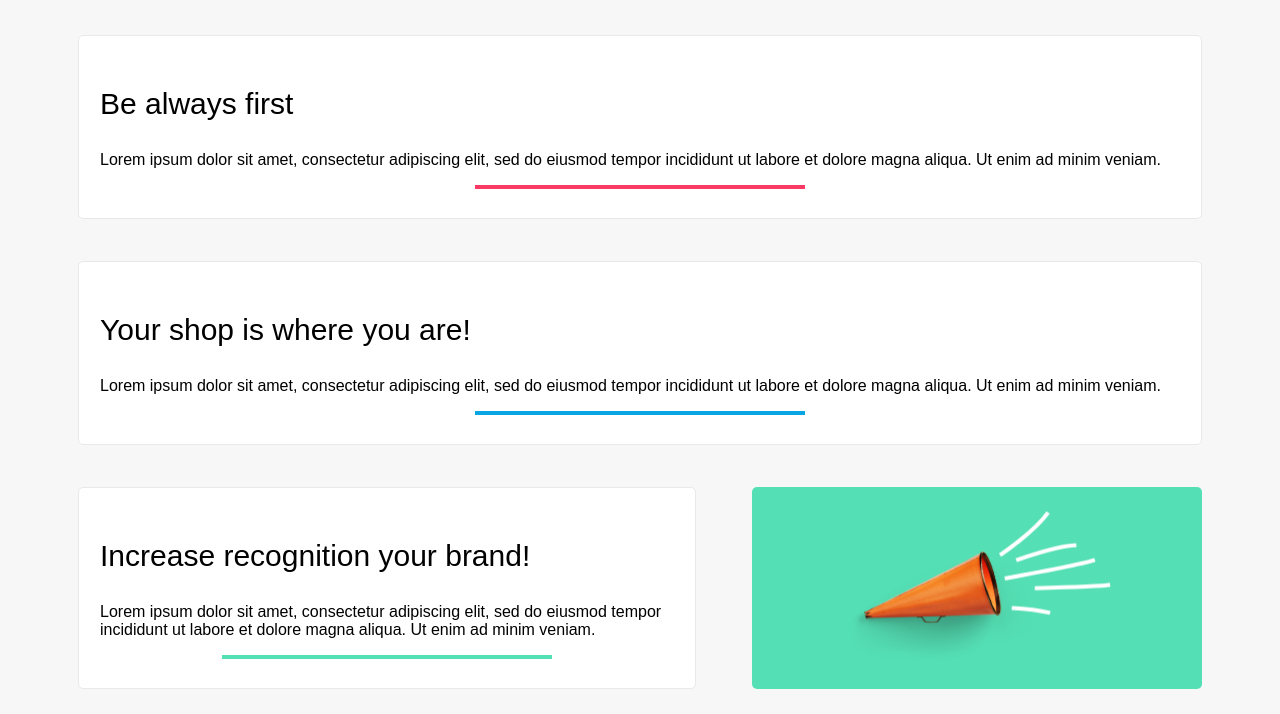
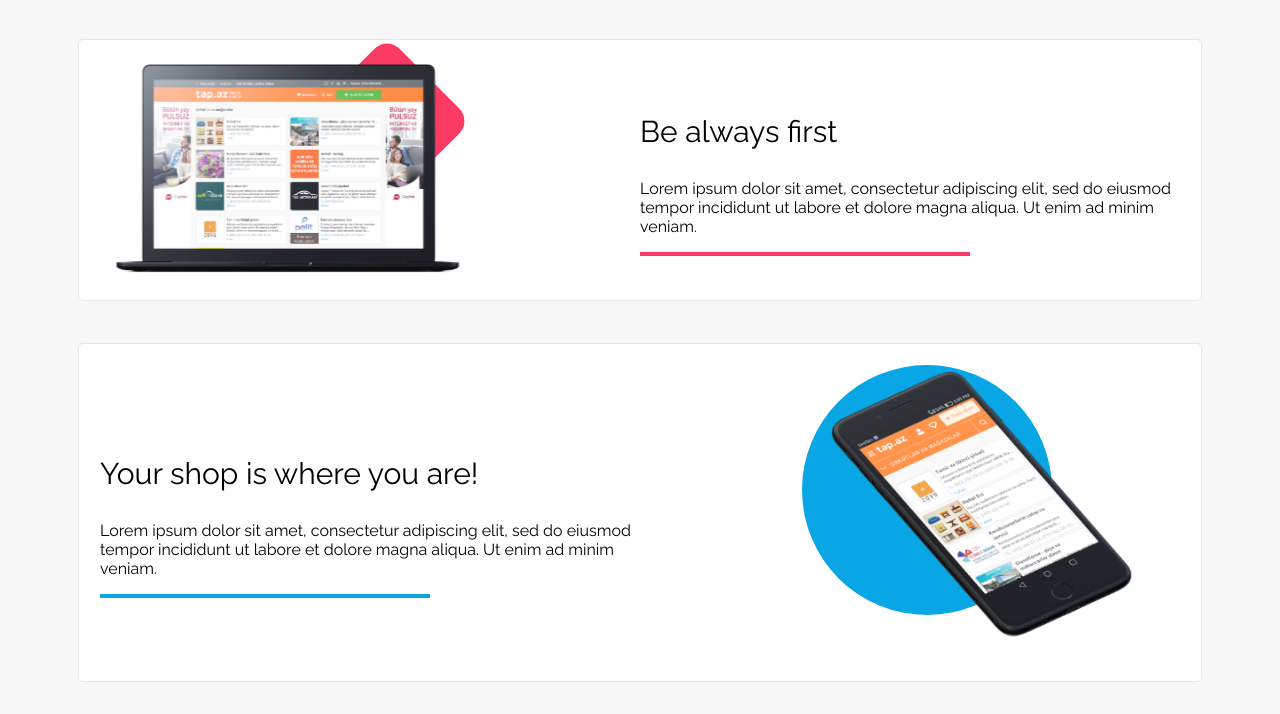
Before and after one commit to TKadyear/oxygen-shop, a website: page src/index.html in a window 1280 px wide. Shown: the part 1006-1720 px from the top of the page. Drawn offline with nearby package versions, Linux system fonts and the light colour scheme; files that its build step writes are made by us from their sources.

Commit message:
Added the forms with images-section benefits

```diff
--- a/src/css/style.scss
+++ b/src/css/style.css
@@ -1,4 +1,4 @@
-// @import url('https://fonts.googleapis.com/css2?family=Raleway:ital,wght@0,300;0,400;0,500;0,600;0,700;1,300;1,400;1,500;1,600&display=swap');
+ @import url('https://fonts.googleapis.com/css2?family=Raleway:ital,wght@0,300;0,400;0,500;0,600;0,700;1,300;1,400;1,500;1,600&display=swap');
 :root{
   --primary: #08A6E4;
   --secundary: #FB3B64;
@@ -52,7 +52,7 @@ nav{
   position: sticky;
   padding: 17px 25px;
   top:0;
-  z-index: 1;
+  z-index: 2;
   background-color: var(--white);
   box-shadow: 0 3px 6px var(--shadow-grey);
 }
@@ -196,7 +196,7 @@ h1{
 }
 
 .benefits__container__div {
-  max-height: 370px;
+  max-height: max-content;
   background-color: var(--white);
   box-sizing: border-box;
   padding: 21px;
@@ -248,6 +248,38 @@ h1{
   justify-content: space-between;
   align-items: center;
   transition: 0.4s;
+}
+.img--macbook, .img--iphone{
+  height: max-content;
+  position: relative;
+  max-width: 386px;
+}
+.img--macbook img, .img--iphone img{
+  position: relative;
+  width: 100%;
+  max-width: 386px;
+  z-index: 1;
+}
+.img--macbook::after{
+  content: "";
+  width: 90px;
+  height: 90px;
+  left: 60%;
+  top: -18px;
+  background: var(--secundary);
+  position: absolute;
+  border-radius: 50%;
+}
+.img--iphone::after{
+  content: "";
+  width: 100%;
+  max-width: 150px;
+  height: 100%;
+  max-height: 150px;
+  left: 0;
+  background: var(--primary);
+  position: absolute;
+  border-radius: 50%;
 }
 .pricing p {
   /* IMPROVE Hay que mirar alguna manera de poder igualar bien los tamaños de los textos  */
@@ -454,6 +486,18 @@ footer{
     height: calc(100vw - 85px);
   }
 }
+@media only screen and (min-width: 424px) {
+  .img--macbook::after{
+    width: 100%;
+    height: 100%;
+    max-width: 135px;
+    max-height: 135px;
+  }
+  .img--iphone::after{
+    max-width: 240px;
+    max-height: 240px;
+  }
+}
 @media only screen and (min-width: 767px) {
   header{
     height: 550px;
@@ -488,14 +532,25 @@ footer{
     max-width: 372px;
     flex-direction: column;
   }
+  .benefits__container__div {
+    display: flex;
+    justify-content: space-between;
+    align-items: center;
+  }
+  .benefits__container__div__content{
+    width: 50%;
+  }
+  .benefits__container__div--no-flex {
+    display: block;
+  }
   /* BUG no va bien el hr */
   .benefits__container__div hr{
+    margin: 0;
     align-self: flex-start;
     display: block;
     max-width: 330px;
     height: 4px;
     border: 0;
-    text-align: start;
     background-color: #08A6E4;
   }
   .benefits__container__div .hr--secundary{
@@ -513,7 +568,24 @@ footer{
   }
   .benefits__container__div--separate .benefits__container__div{
     width: 55%;
-  border-radius: 5px;
+    border-radius: 5px;
+  }
+  .img--iphone, .img--macbook{
+    width: 35%;
+  }
+  .img--macbook::after{
+    width: 120px;
+    height: 120px;
+    top: 0;
+    border-radius: 18px;
+    transform: rotate(-45deg);
+  }
+  .img--iphone{
+    order:1;
+  }
+  .img--iphone::after{
+    max-width: 190px;
+    max-height: 190px;
   }
   #trumpet{
     height: auto;
@@ -536,6 +608,10 @@ footer{
   .menu{
     display:flex;
   }
+  .img--iphone::after{
+    max-width: 250px;
+    max-height: 250px;
+  }
   .section__info__container{
     justify-content: space-evenly;
   }
--- a/src/index.html
+++ b/src/index.html
@@ -11,7 +11,6 @@
 </head>
 
 <body>
-  <!-- TODO Poner el alt a todas las imágenes y un ancho fijo -->
   <nav>
     <div class="nav__container">
       <p class="logo">OXYGENShop</p>
@@ -66,23 +65,31 @@
     <section id="benefits" class="reasons-sales">
       <div class="benefits__container">
         <div class="benefits__container__div">
-          <!-- <img class="secundary" src="./assets/img/Macbook.png" alt="Macbook"> -->
+          <div class="img--macbook">
+            <img src="./assets/img/Macbook.png" alt="Macbook">
+          </div>
+          <div class="benefits__container__div__content">
             <h3>Be always first</h3>
             <p>Lorem ipsum dolor sit amet, consectetur adipiscing elit, sed do eiusmod tempor incididunt ut labore et
               dolore
               magna aliqua. Ut enim ad minim veniam.</p>
             <hr class="hr--secundary">
           </div>
+        </div>
         <div class="benefits__container__div">
-          <!-- <img class="primary" src="./assets/img/iPhone.png" alt="Iphone"> -->
+          <div class="img--iphone">
+            <img src="./assets/img/iPhone.png" alt="Iphone">
+          </div>
+          <div class="benefits__container__div__content">
             <h3>Your shop is where you are!</h3>
             <p>Lorem ipsum dolor sit amet, consectetur adipiscing elit, sed do eiusmod tempor incididunt ut labore et
               dolore
               magna aliqua. Ut enim ad minim veniam.</p>
             <hr class="hr--primary">
           </div>
+        </div>
         <div class="benefits__container__div--separate">
-          <div class="benefits__container__div">
+          <div class="benefits__container__div benefits__container__div--no-flex">
             <h3>Increase recognition your brand!</h3>
             <p>Lorem ipsum dolor sit amet, consectetur adipiscing elit, sed do eiusmod tempor incididunt ut labore et
               dolore
```
Lines whose indentation alone changed are shown as unchanged.
